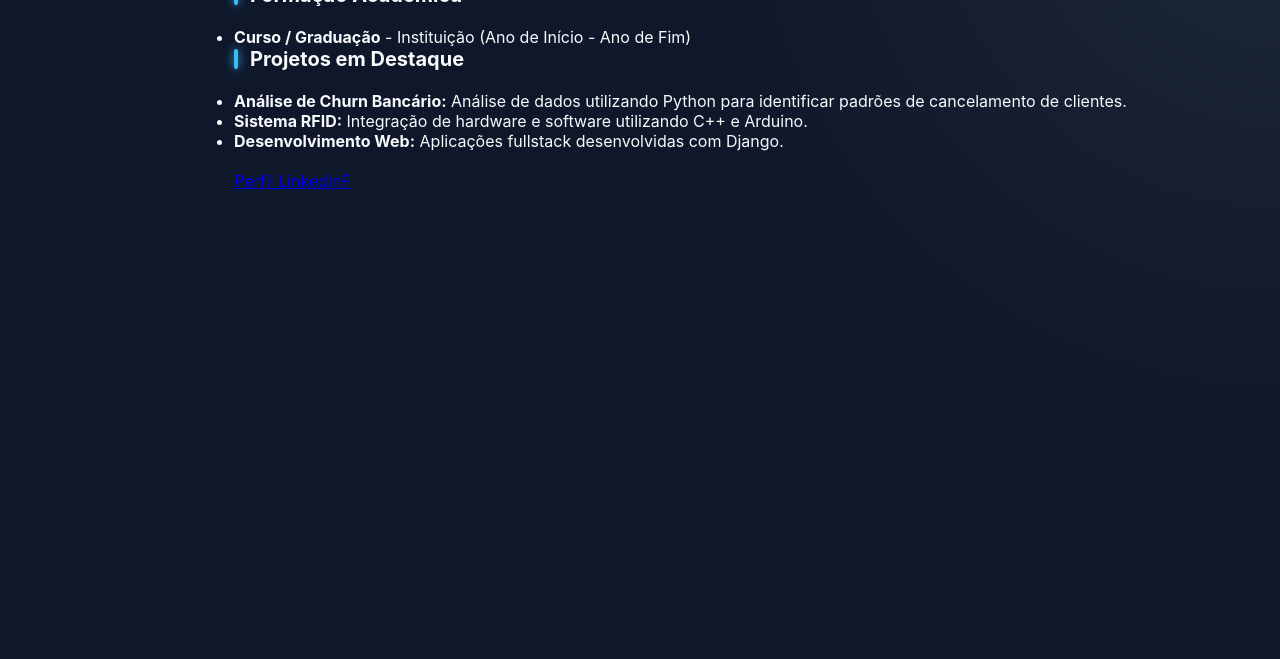
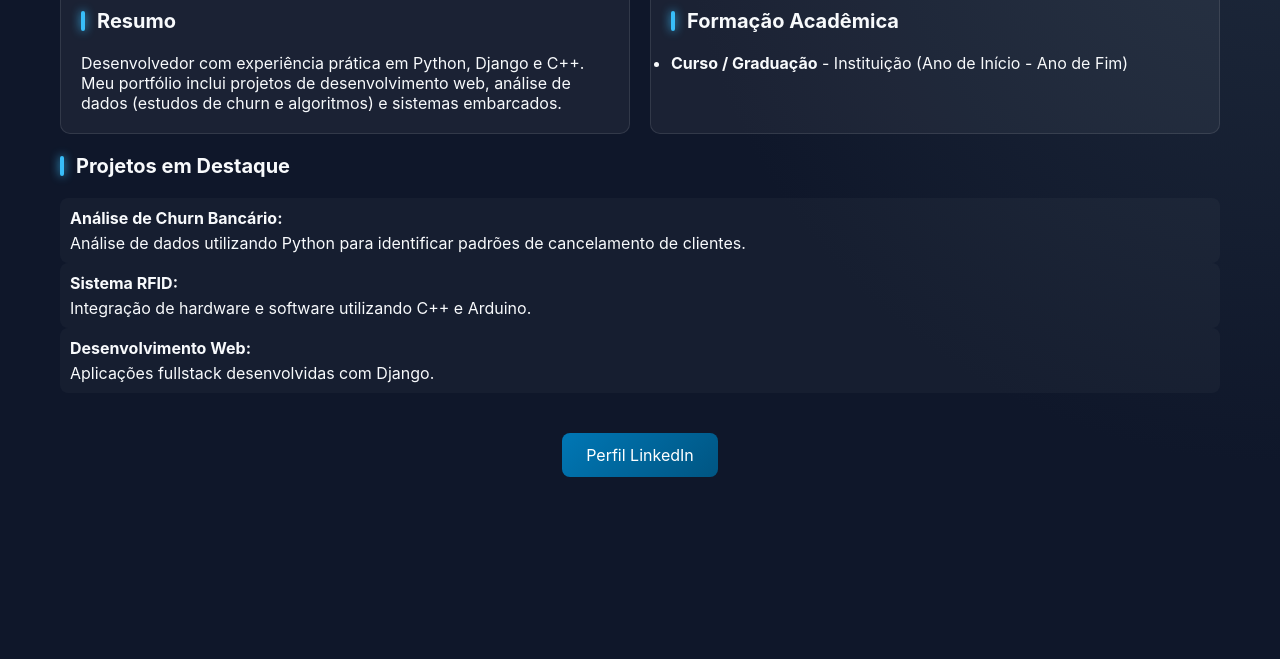
Before and after one commit to GabrielNFR/portfolio, a plain HTML site: page curric.html in a window 1280 px wide. Shown: the part 141-800 px from the top of the page. Drawn offline with Linux system fonts and the light colour scheme.

Commit message:
Refactor curriculum layout with CSS grid and flexbox

```diff
--- a/curric.html
+++ b/curric.html
@@ -3,7 +3,88 @@
 <head>
     <meta charset="UTF-8">
     <title>Currículo - GabrielNFR</title>
-    <link rel="stylesheet" href="style.css"> <!-- Seu CSS atual -->
+    <link rel="stylesheet" href="style.css">
+    <style>
+        /* Flexbox para o layout geral */
+        body {
+            display: flex;
+            flex-direction: column;
+            min-height: 100vh;
+        }
+
+        header {
+            display: flex;
+            flex-direction: column;
+            align-items: center;
+            gap: 10px;
+        }
+
+        main {
+            flex: 1;
+            display: flex;
+            flex-direction: column;
+            gap: 20px;
+            padding: 20px;
+            max-width: 1200px;
+            margin: 0 auto;
+            width: 100%;
+        }
+
+        /* Grid para as seções do currículo */
+        .curriculum-grid {
+            display: grid;
+            grid-template-columns: repeat(auto-fit, minmax(300px, 1fr));
+            gap: 20px;
+        }
+
+        .curriculum-grid section {
+            background: rgba(255, 255, 255, 0.05);
+            padding: 20px;
+            border-radius: 10px;
+            border: 1px solid rgba(255, 255, 255, 0.1);
+        }
+
+        /* Flexbox para lista de projetos */
+        . projetos-lista {
+            display: flex;
+            flex-direction: column;
+            gap: 15px;
+        }
+
+        .projetos-lista li {
+            display: flex;
+            flex-direction: column;
+            gap: 5px;
+            padding: 10px;
+            background: rgba(255, 255, 255, 0.03);
+            border-radius: 8px;
+            list-style: none;
+        }
+
+        /* Flexbox para o link do LinkedIn */
+        .links-container {
+            display: flex;
+            justify-content: center;
+            gap: 15px;
+            margin-top: 20px;
+        }
+
+        .links-container a {
+            display: flex;
+            align-items: center;
+            gap: 8px;
+            padding: 12px 24px;
+            background: linear-gradient(135deg, #0077b5, #005582);
+            color: white;
+            text-decoration: none;
+            border-radius: 8px;
+            transition: transform 0.3s ease;
+        }
+
+        .links-container a:hover {
+            transform: scale(1.05);
+        }
+    </style>
 </head>
 <body>
     <header>
@@ -12,37 +93,41 @@
     </header>
 
     <main>
+        <!-- Grid container para as seções -->
+        <div class="curriculum-grid">
             <section>
                 <h2>Resumo</h2>
-            <p>Desenvolvedor com experiência prática em Python, Django e C++. Meu portfólio inclui projetos de desenvolvimento web, análise de dados (estudos de churn e algoritmos) e sistemas embarcados com Arduino/RFID.</p>
+                <p>Desenvolvedor com experiência prática em Python, Django e C++. Meu portfólio inclui projetos de desenvolvimento web, análise de dados (estudos de churn e algoritmos) e sistemas embarcados.</p>
             </section>
 
             <section>
                 <h2>Formação Acadêmica</h2>
-            <!-- Preencha com seus dados reais -->
                 <ul>
                     <li><strong>Curso / Graduação</strong> - Instituição (Ano de Início - Ano de Fim)</li>
                 </ul>
             </section>
+        </div>
 
         <section>
             <h2>Projetos em Destaque</h2>
-            <ul>
+            <ul class="projetos-lista">
                 <li>
-                    <strong>Análise de Churn Bancário:</strong> Análise de dados utilizando Python para identificar padrões de cancelamento de clientes.
+                    <strong>Análise de Churn Bancário:</strong>
+                    <span>Análise de dados utilizando Python para identificar padrões de cancelamento de clientes. </span>
                 </li>
                 <li>
-                    <strong>Sistema RFID:</strong> Integração de hardware e software utilizando C++ e Arduino.
+                    <strong>Sistema RFID:</strong>
+                    <span>Integração de hardware e software utilizando C++ e Arduino. </span>
                 </li>
                 <li>
-                    <strong>Desenvolvimento Web:</strong> Aplicações fullstack desenvolvidas com Django.
+                    <strong>Desenvolvimento Web:</strong>
+                    <span>Aplicações fullstack desenvolvidas com Django. </span>
                 </li>
             </ul>
         </section>
 
-        <div style="margin-top: 20px;">
-            <!-- Se tiver um PDF, pode linkar aqui -->
-            <a href=https://www.linkedin.com/in/gabriel-rocha-skickle/>Perfil LinkedinF</a>
+        <div class="links-container">
+            <a href="https://www.linkedin. com/in/gabriel-rocha-skickle/">Perfil LinkedIn</a>
         </div>
     </main>
 </body>
```
Lines whose indentation alone changed are shown as unchanged.
